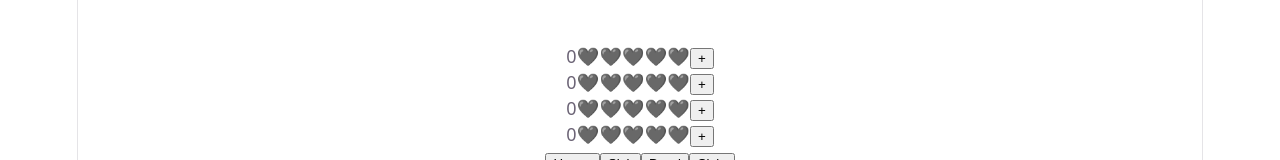
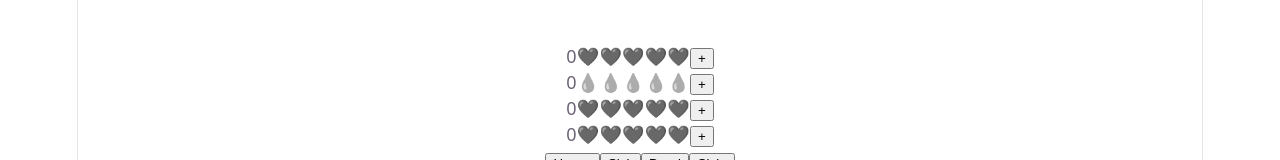
Before and after one commit to ufjf-dcc207/ufjf-dcc207-2026-3-a-atv06-igorknop, a React (Vite) app: page / in a window 1280 px wide. Shown: the part 217-377 px from the top of the page. Built offline with nearby package versions, Linux system fonts and the light colour scheme.

Commit message:
adiciona parâmetros

```diff
--- a/src/Atributo.tsx
+++ b/src/Atributo.tsx
@@ -1,12 +1,14 @@
 import { useState } from "react";
 import "./Atributo.css";
-
-export default function Atributo() {
+type AtributoProps ={
+    icone: string;
+}
+export default function Atributo({icone}:AtributoProps) {
     const [valor, setValor] = useState<number>(0)
 
     return (
         <div className="atributo">
-            {valor}{"❤️".repeat(valor)}<span className="inativo">{"❤️".repeat(5-valor)}</span>
+            {valor}{icone.repeat(valor)}<span className="inativo">{icone.repeat(5-valor)}</span>
             <button onClick={() => {
                 if (valor === 5) {
                     setValor(0);
--- a/src/Emoji.tsx
+++ b/src/Emoji.tsx
@@ -57,10 +57,10 @@
             <div className="emoji">
                 {EMOJI_MAP.get(status) || "🫥"}
             </div>
-            <Atributo />
-            <Atributo />
-            <Atributo />
-            <Atributo />
+            <Atributo icone="❤️"/>
+            <Atributo  icone="💧"/>
+            <Atributo  icone="❤️"/>
+            <Atributo  icone="❤️"/>
             <div className="acoes">
                 <button onClick={happyClick}>Happy</button>
                 <button onClick={sickClick}>Sick</button>
```
